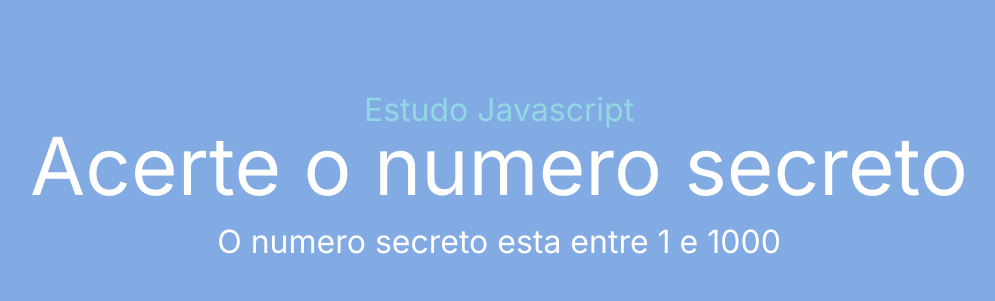
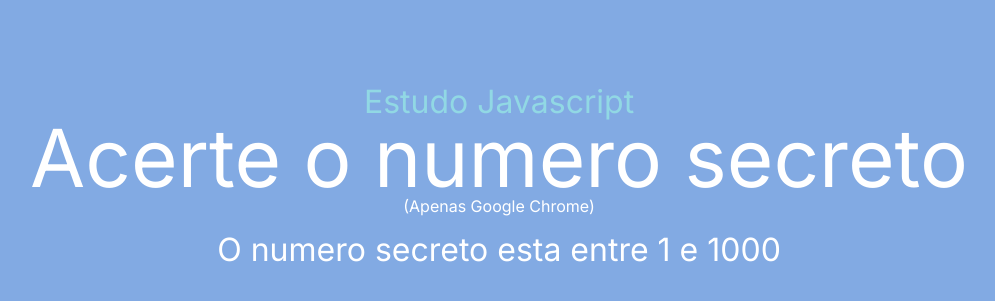
Before and after one commit to heymendezz/projeto-numero-secreto, a plain HTML site: page index.html in a window 1280 px wide. Shown: the part 204-505 px from the top of the page, without its empty margins (141-1136 px from the left). Drawn offline with nearby package versions, Linux system fonts and the light colour scheme.

Commit message:
Edições finais

```diff
--- a/index.html
+++ b/index.html
@@ -7,11 +7,12 @@
     <link rel="stylesheet" href="https://cdnjs.cloudflare.com/ajax/libs/meyer-reset/2.0/reset.min.css" integrity="sha512-NmLkDIU1C/C88wi324HBc+S2kLhi08PN5GDeUVVVC/BVt/9Izdsc9SVeVfA1UZbY3sHUlDSyRXhCzHfr6hmPPw==" crossorigin="anonymous" referrerpolicy="no-referrer" />
     <link rel="stylesheet" href="https://cdnjs.cloudflare.com/ajax/libs/font-awesome/6.2.1/css/all.min.css" integrity="sha512-MV7K8+y+gLIBoVD59lQIYicR65iaqukzvf/nwasF0nqhPay5w/9lJmVM2hMDcnK1OnMGCdVK+iQrJ7lzPJQd1w==" crossorigin="anonymous" referrerpolicy="no-referrer" />
     <link rel="stylesheet" href="style.css">
-    <title>Estudo 2</title>
+    <title>Qual é o numero</title>
 </head>
 <body>
     <h1>Estudo Javascript</h1>
     <h2>Acerte o numero secreto</h2>
+    <h4>(Apenas Google Chrome)</h4>
     <h3>O numero secreto esta entre <span id="menor-valor">0</span> e <span id="maior-valor">100</span></h3>
 
     <div id="chute" class="mensagem">
```
